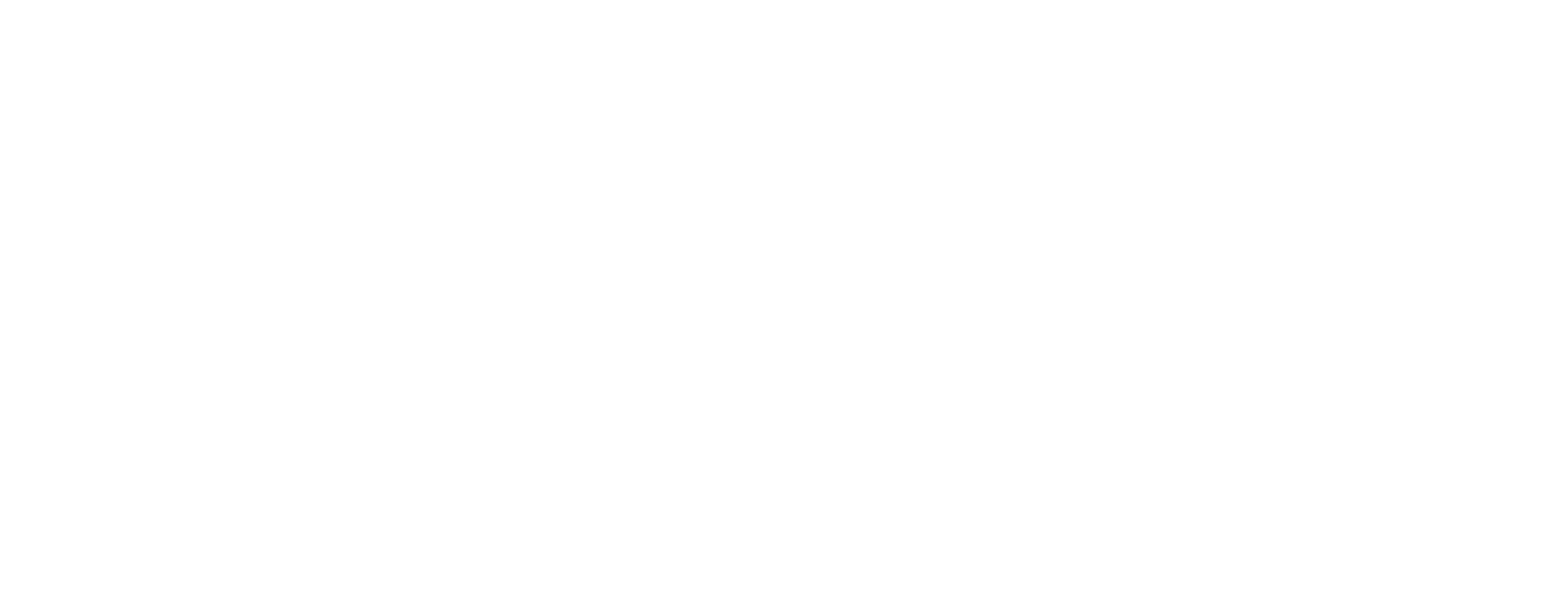
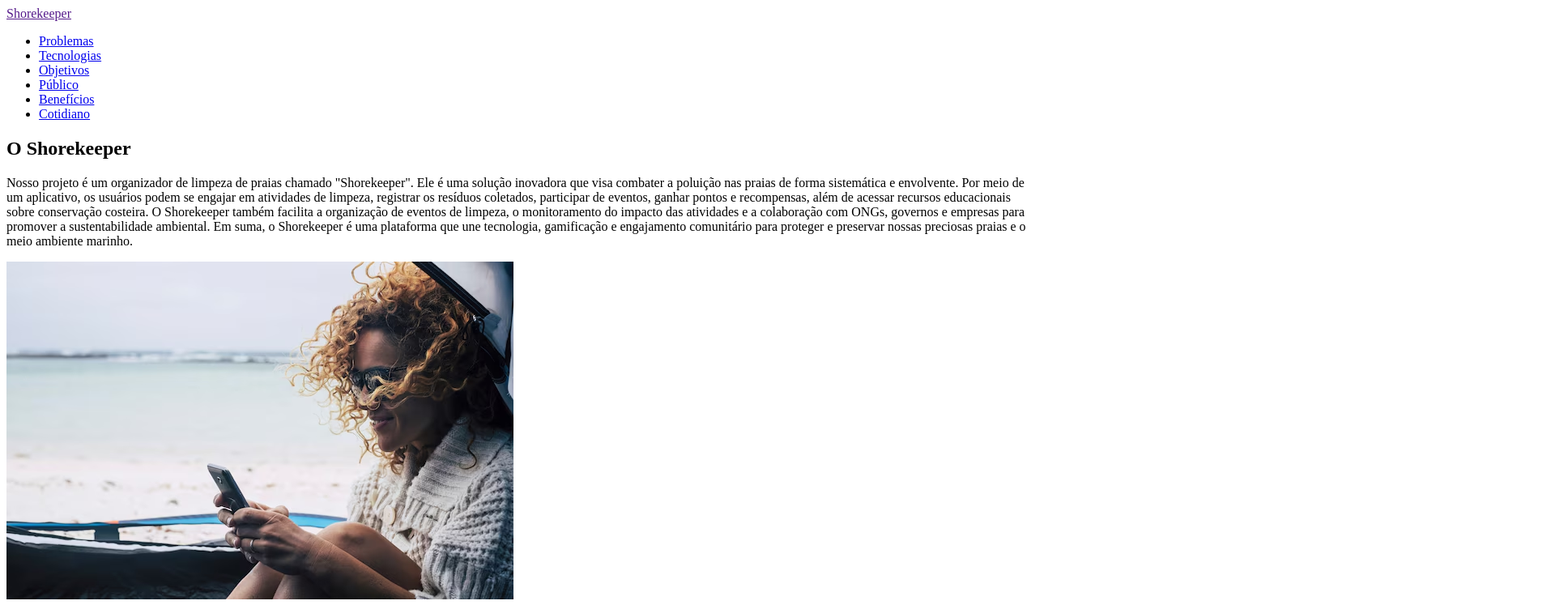
Before and after one commit to gushi24/GS---FrontEnde-WebDev, a plain HTML site: page index.html in a window 1280 px wide. Shown: the top 747 px of the page at 81% size, 1920 px wide, since content can reach past the window. Drawn offline with Linux system fonts and the light colour scheme.

Commit message:
começo do <body>, primeira secao -header, icons e img e descricao

```diff
--- a/index.html
+++ b/index.html
@@ -14,5 +14,42 @@
 </head>
 <body>
 
+
+
+    <section>
+        <div class="container">
+            <header>
+                <a href="" class="logo">Shorekeeper</a>
+                <ul>
+                    <li><a href="#problem">Problemas</a></li>
+                    <li><a href="#tech">Tecnologias</a></li>
+                    <li><a href="#objectives">Objetivos</a></li>
+                    <li><a href="#public">Público</a></li>
+                    <li><a href="#ben">Benefícios</a></li>
+                    <li><a href="#cot">Cotidiano</a></li>
+                </ul>
+            </header>
+            <div class="content">
+                <h2>O Shorekeeper</h2>
+                <div class="textArea">
+                    <p> Nosso projeto é um organizador de limpeza de praias chamado "Shorekeeper". Ele é uma solução inovadora que visa combater a poluição nas praias de forma sistemática e envolvente. Por meio de um aplicativo, os usuários podem se engajar em atividades de limpeza, registrar os resíduos coletados, participar de eventos, ganhar pontos e recompensas, além de acessar recursos educacionais sobre conservação costeira. O Shorekeeper também facilita a organização de eventos de limpeza, o monitoramento do impacto das atividades e a colaboração com ONGs, governos e empresas para promover a sustentabilidade ambiental. Em suma, o Shorekeeper é uma plataforma que une tecnologia, gamificação e engajamento comunitário para proteger e preservar nossas preciosas praias e o meio ambiente marinho.</p>
+                </div>
+            </div>
+            <div class="imgBox">
+                <img src="./assets/images/img1.avif" alt="mulher sorrindo no celular">
+            </div>
+            <ul class="icon">
+                <li><a href="#"><img src="./assets/images/face.png"></a></li>
+                <li><a href=""><img src="./assets/images/what.webp"></a></li>
+                <li><a href=""><img src="./assets/images/insta.webp"></a></li>
+            </ul>
+        </div>
+    </section>
+
+
+    <script src="./assets/js/scriptIndex.js"></script>
+
+
+
 </body>
 </html>
```
